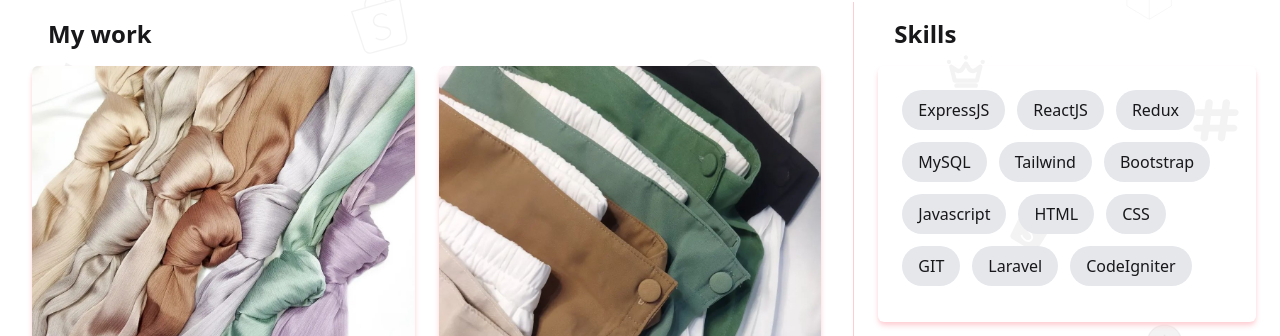
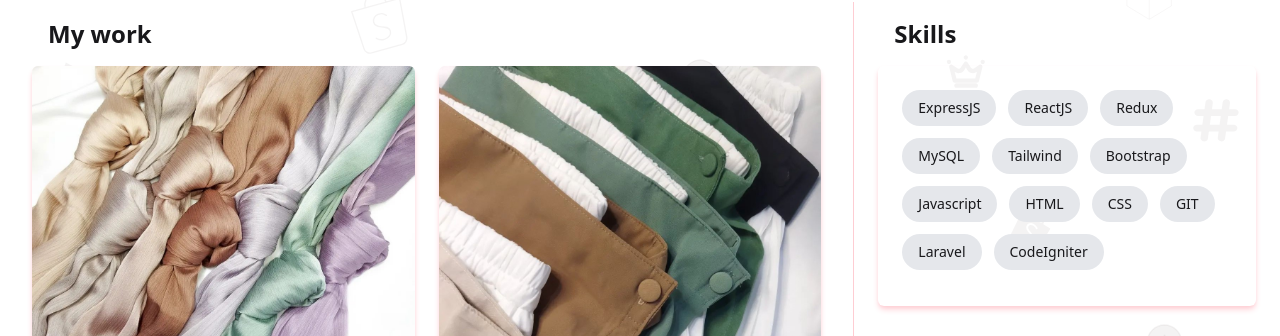
Before and after one commit to aufaikrimaa/aufaikrimaa.github.io, a React (Vite) app: page / in a window 1280 px wide. Shown: the part 294-630 px from the top of the page. Built offline with nearby package versions, Linux system fonts and the light colour scheme.

Commit message:
change font size

```diff
--- a/src/components/Skills.jsx
+++ b/src/components/Skills.jsx
@@ -21,7 +21,7 @@ const Skills = () => {
           {skills.map((skill, index) => (
             <div
               key={index}
-              className="bg-gray-200 rounded-full px-3 py-1 mr-2 mb-2"
+              className="bg-gray-200 rounded-full px-3 py-1 mr-2 mb-2 text-sm"
             >
               {skill}
             </div>
```
